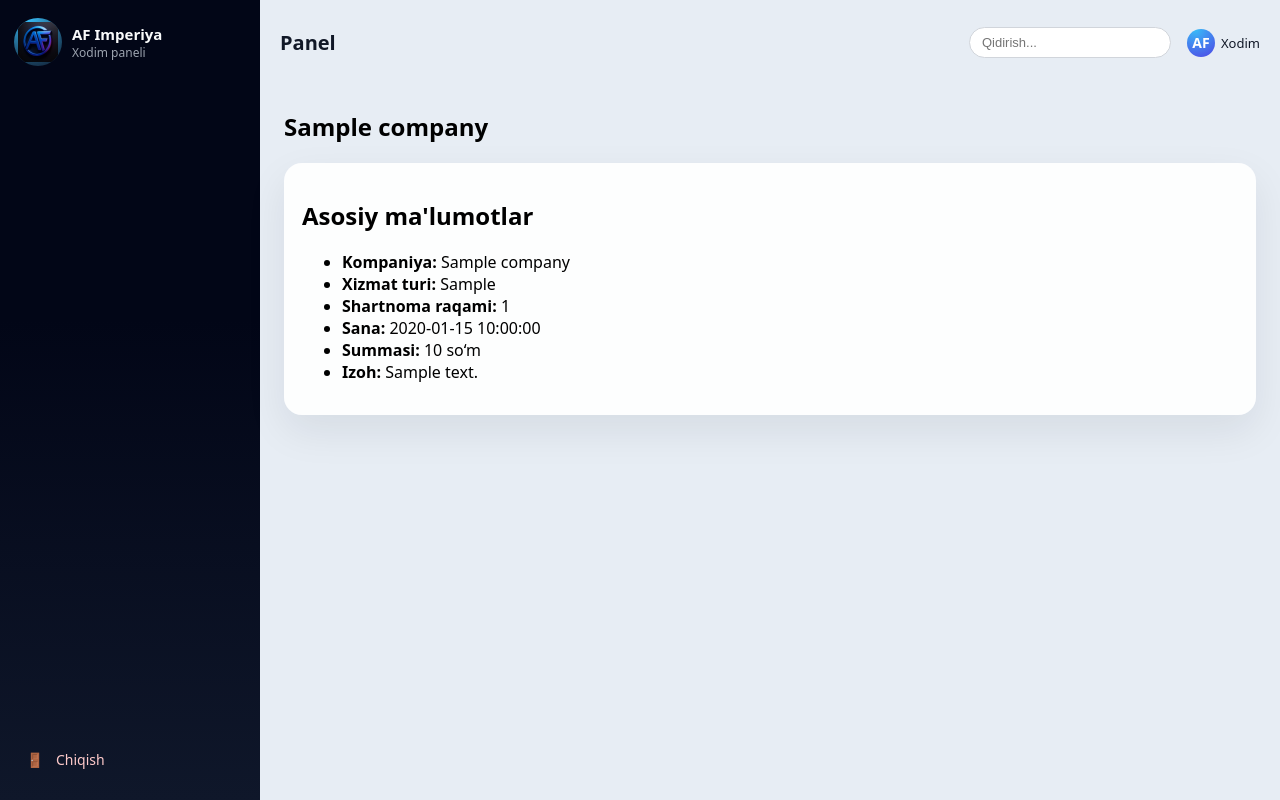
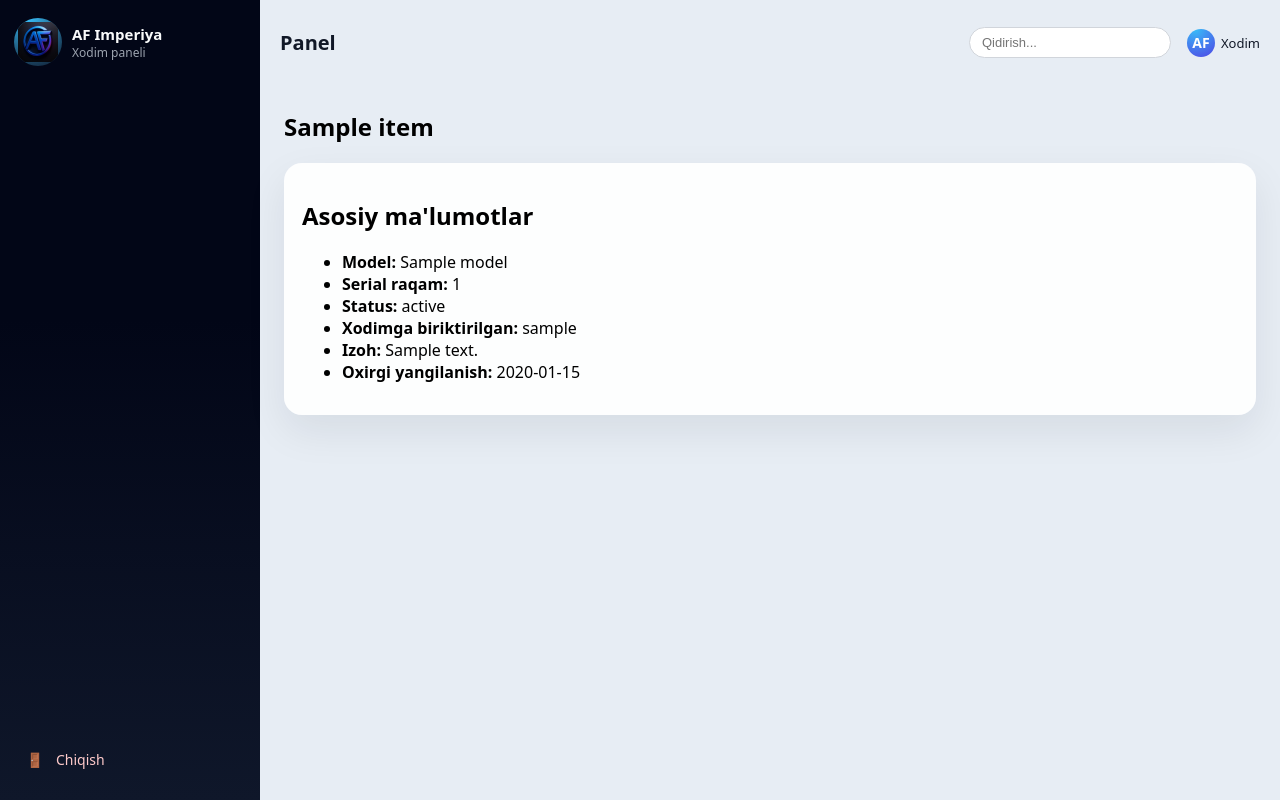
Before and after one commit to Mirfayziev/AF_IMPERIYA, a Flask app: template templates/outsourcing/details.html in a window 1280 px wide. Run offline with Flask 3, Linux system fonts and the light colour scheme; the template is opened without the code that fills it: most values are stand-ins (such as "Sample title", 1, 10 or a date in 2020).

Commit message:
Update details.html

```diff
--- a/templates/outsourcing/details.html
+++ b/templates/outsourcing/details.html
@@ -1,24 +1,27 @@
 {% extends "base.html" %}
 {% block content %}
 
-<h1>{{ company.name }}</h1>
+<h1>{{ item.name }}</h1>
 
 <div class="card-block">
+
     <h2>Asosiy ma'lumotlar</h2>
 
     <ul class="list">
-        <li><b>Kompaniya:</b> {{ company.name }}</li>
-        <li><b>Xizmat turi:</b> {{ company.service_type }}</li>
-        <li><b>Shartnoma raqami:</b> {{ company.contract_number }}</li>
-        <li><b>Sana:</b> {{ company.contract_date }}</li>
-        <li><b>Summasi:</b> {{ company.contract_amount }} so‘m</li>
-        <li><b>Izoh:</b> {{ company.comment }}</li>
+        <li><b>Model:</b> {{ item.model }}</li>
+        <li><b>Serial raqam:</b> {{ item.serial_number }}</li>
+        <li><b>Status:</b> {{ item.status }}</li>
+        <li><b>Xodimga biriktirilgan:</b>
+            {{ item.assigned_to.username if item.assigned_to else "—" }}
+        </li>
+        <li><b>Izoh:</b> {{ item.comment }}</li>
+        <li><b>Oxirgi yangilanish:</b> {{ item.last_update }}</li>
     </ul>
 
 </div>
 
 {% if session.get("user_role") in ["admin","manager"] %}
-    <a class="btn btn-warning" href="/outsourcing/edit/{{ company.id }}">Tahrirlash</a>
+<a class="btn btn-warning" href="/orgtech/edit/{{ item.id }}">Tahrirlash</a>
 {% endif %}
 
 {% endblock %}
```
